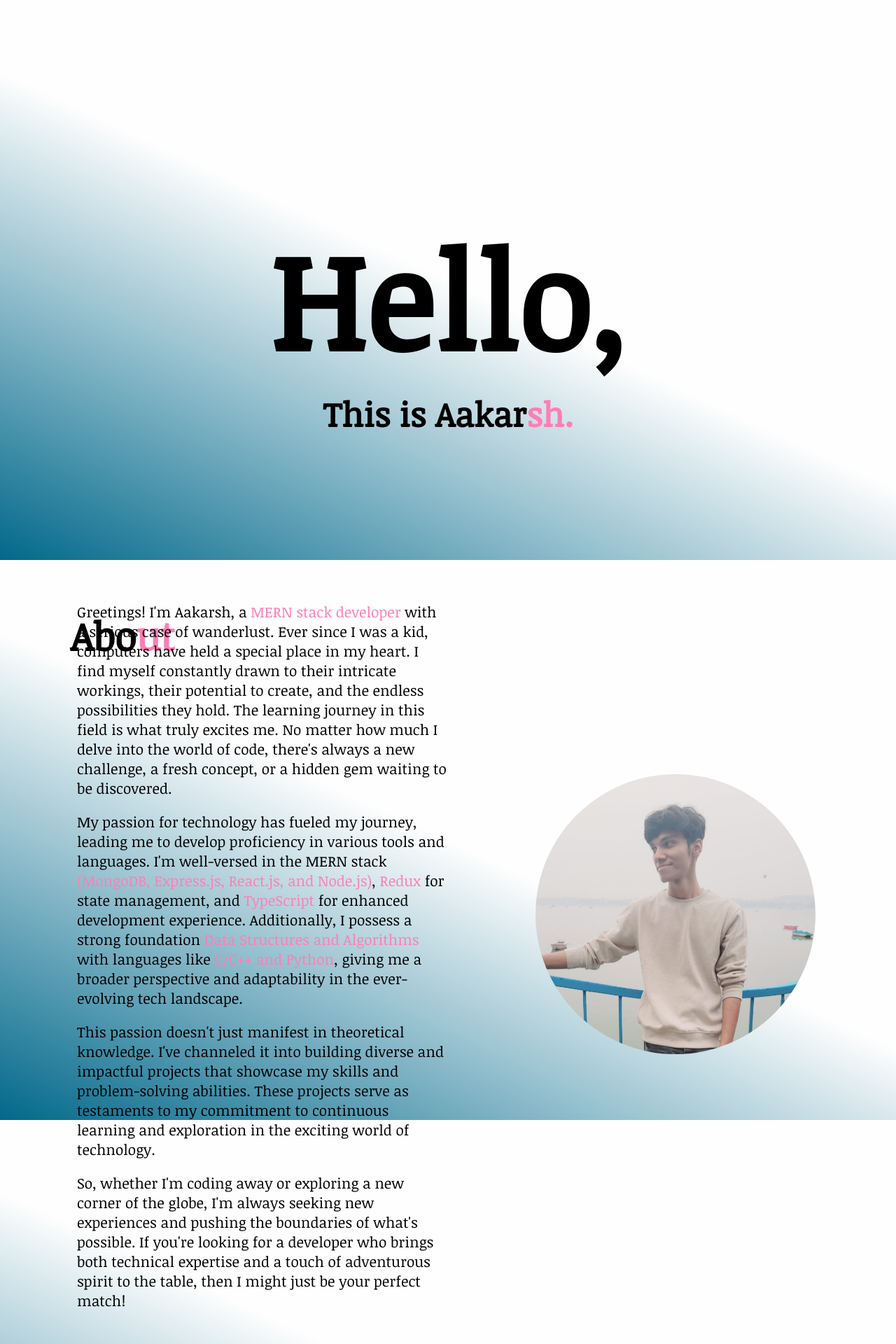
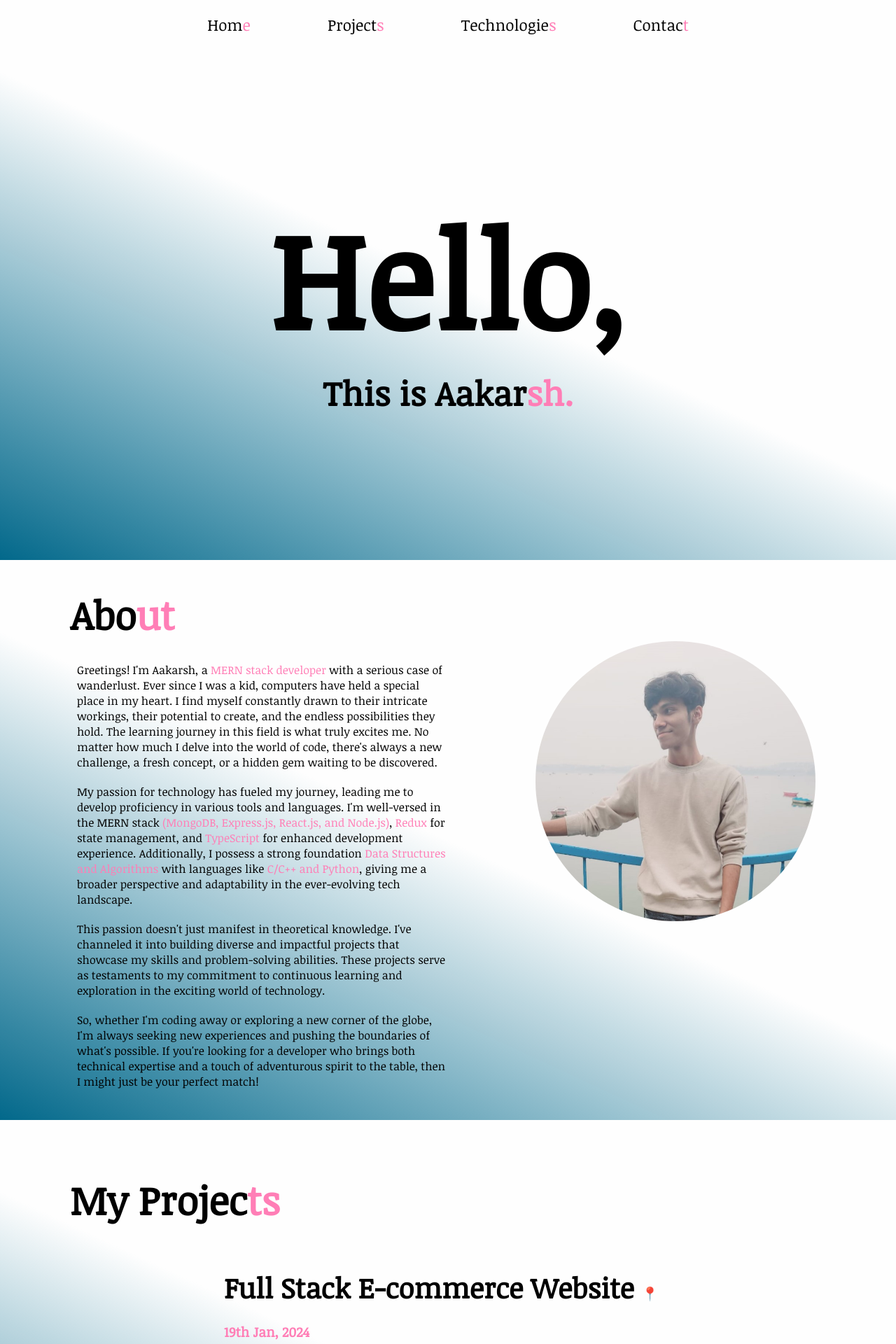
Before and after one commit to aakarsh-2004/Portfolio-Web, a React (Create React App) app: page / in a window 1280 px wide. Shown: the top 1920 px of the page at 70% size. Built offline with nearby package versions, Linux system fonts and the light colour scheme.

Commit message:
Navbar fix, res problems fix

```diff
--- a/src/App.css
+++ b/src/App.css
@@ -4,9 +4,7 @@
     scroll-behavior: smooth;
 }
 
-.NavbarPhone {
-    visibility: hidden;
-}
+
 
 
 @media screen and (max-width: 480px) {
@@ -19,11 +17,5 @@
         flex-direction: column !important;
         width: 100% !important;
     }
-    .Navbar {
-        visibility: hidden;
-    }
-    .NavbarPhone {
-        visibility: visible;
-    }
 
 }
--- a/src/App.js
+++ b/src/App.js
@@ -1,4 +1,4 @@
-import React from 'react'
+import React, {useState, useEffect} from 'react'
 import './App.css';
 import Navbar from './Components/Navbar/Navbar.jsx';
 import NavbarPhone from './Components/Navbar/NavbarPhone.jsx';
@@ -10,11 +10,22 @@ import Technologies from './Components/Technologies/Technologies.jsx';
 
 
 function App() {
+  const [width, setWidth] = useState(window.innerWidth);
 
+  useEffect(() => {
+    const handleResize = () => setWidth(window.innerWidth);
+    window.addEventListener('resize', handleResize);
+
+    // Cleanup function to remove the event listener
+    return () => window.removeEventListener('resize', handleResize);
+  }, []);
+
+  const renderNavbar = () => {
+    return width > 480 ? <Navbar /> : <NavbarPhone />;
+  };
   return (
     <div className='App'>
-      {/* <Navbar /> */}
-      <NavbarPhone />
+      {renderNavbar()}
       <div className='App'>
         <section id='landing-page'>
           <LandingPage />
--- a/src/Components/About-me/AboutMe.css
+++ b/src/Components/About-me/AboutMe.css
@@ -1,11 +1,11 @@
 .AboutMe {
-    height: 100vh;
+    height: 70vh;
     width: 100%;
-    padding-top: 10px;
+    /* padding-top: 50px; */
     display: flex;
     flex-direction: row;
-    justify-content: center;
-    align-items: center;
+    /* justify-content: center; */
+    /* align-items: center; */
     padding-bottom: 200px;
 }
 
@@ -23,16 +23,28 @@
 .info > .about-content > p {
     margin-top: 20px;
     padding-left: 100px;
-    font-size: 1.3rem;
+    font-size: 1rem;
     color: black;
 }
-
+/* .about-h1 {
+    border: 2px solid red;
+}
+.AboutMe {
+    border: 2px solid red;
+}
+.info {
+    border: 2px solid red;
+} */
 .picture {
     height: 500px;
     width: 50%;
     display: flex;
     justify-content: center;
+    /* border: 2px solid red; */
 }
+/* .about-content {
+    border: 2px solid red;
+} */
 
 .picture > img {
     height: 400px;
@@ -49,7 +61,7 @@
         justify-content: center !important;
         align-items: center !important;
         padding-left: 0;
-        padding-top: 150px;
+        /* padding-top: 150px; */
     }
     .info {
         padding: 0px !important;
@@ -70,7 +82,7 @@
         padding: 20px !important;
     }
     .about-content > p {
-        font-size: 1rem !important;
+        font-size: 0.7rem !important;
         padding-left: 0 !important;
     }
     .about-content {
@@ -81,13 +93,12 @@
     .mypicabout {
         height: 200px !important;
         width: 200px !important;
-        margin-top: 300px !important;
+        /* margin-top: 100px !important; */
     }
     .AboutSection {
         display: flex;
         flex-direction: column;
         justify-content: center;
         margin-top: 100px;
-        /* align-items: center; */
     }
 }
```
